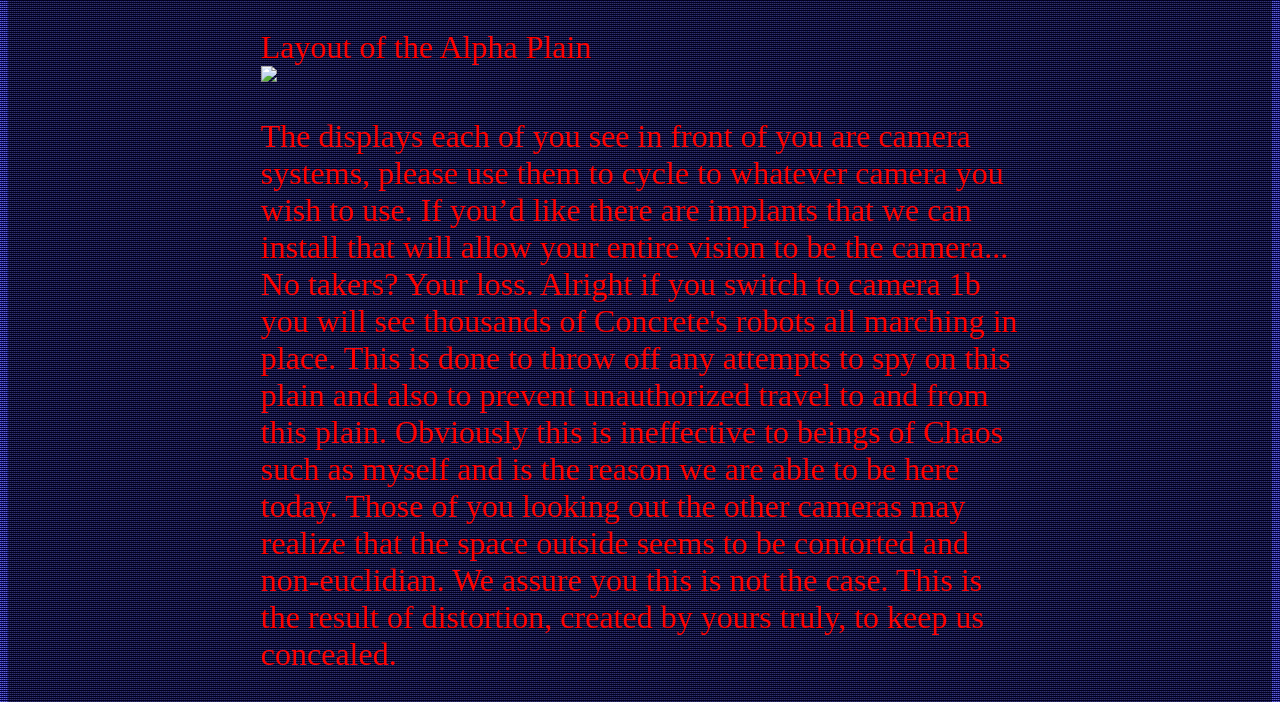
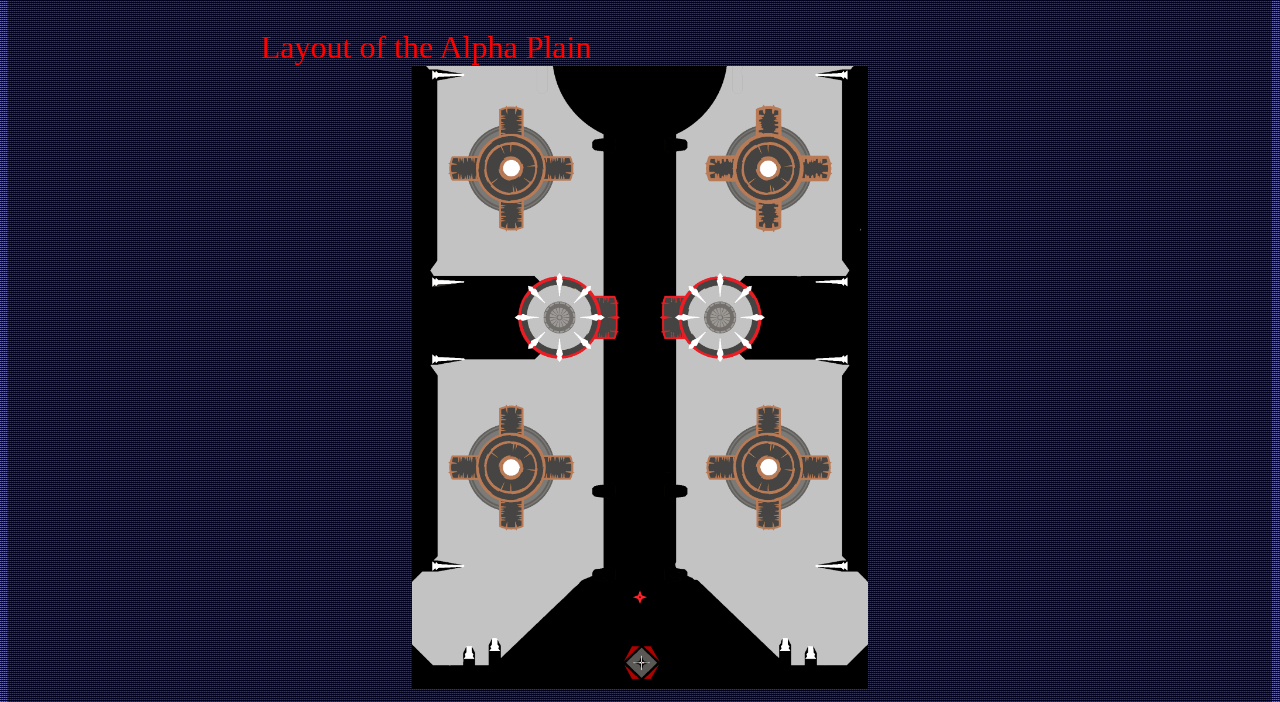
Before and after one commit to Closed-Sleet/Concrete-Site, a plain HTML site: page INFO/SOS.html in a window 1280 px wide. Shown: the part 1773-2475 px from the top of the page. Drawn offline with Linux system fonts and the light colour scheme.

Commit message:
adding image

```diff
--- a/style.css
+++ b/style.css
@@ -20,6 +20,13 @@ body {
     position: fixed;
     bottom: 1vh;
     color: gray;
+}
+
+article img {
+    width: 60%;
+    text-align: center;
+    display: block;
+    margin: auto;
 }
 
 @media (min-width: 1200px)
```
Also changed, not shown: INFO/Advert.html (+1 -1 lines), AUZgPHQ.png (added).
